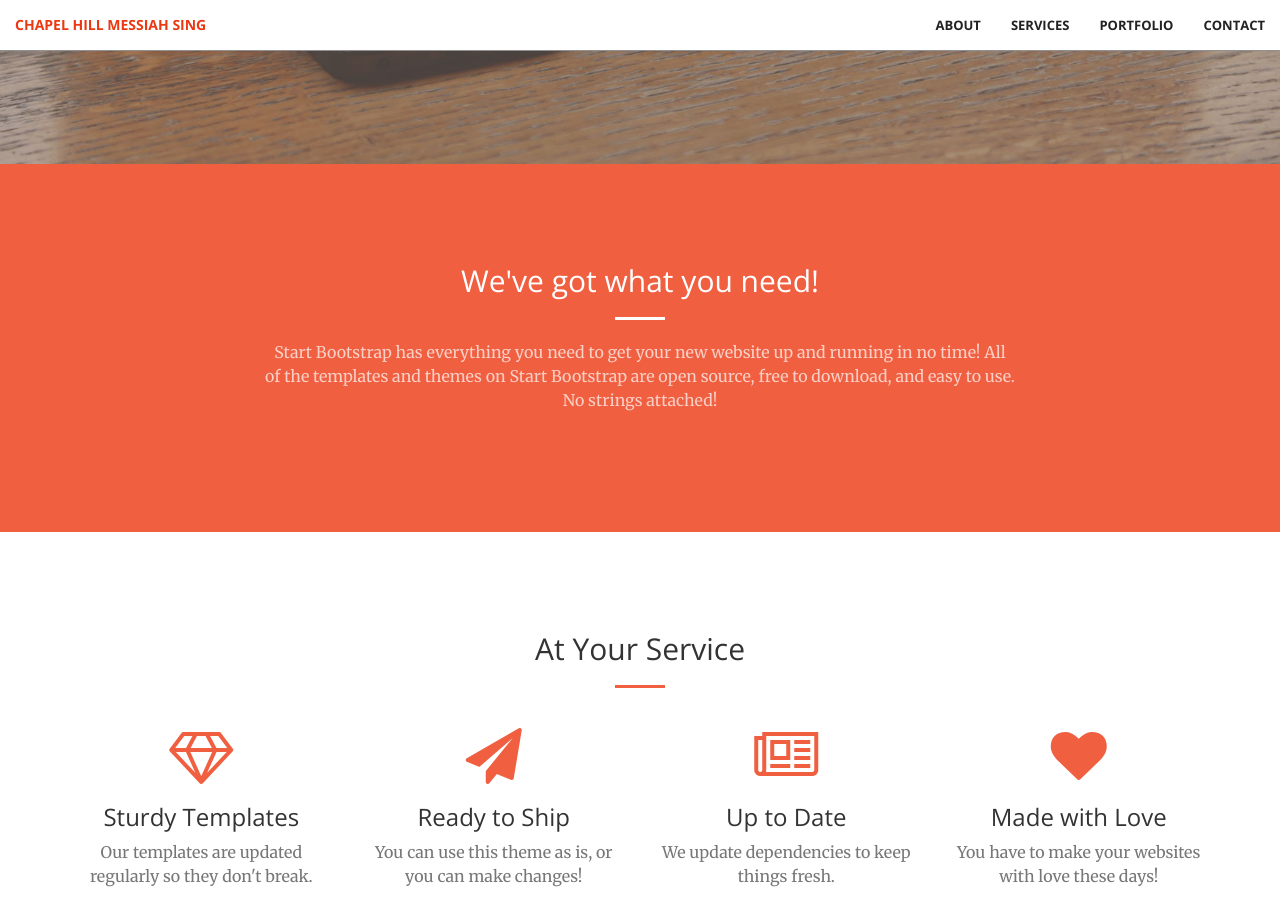
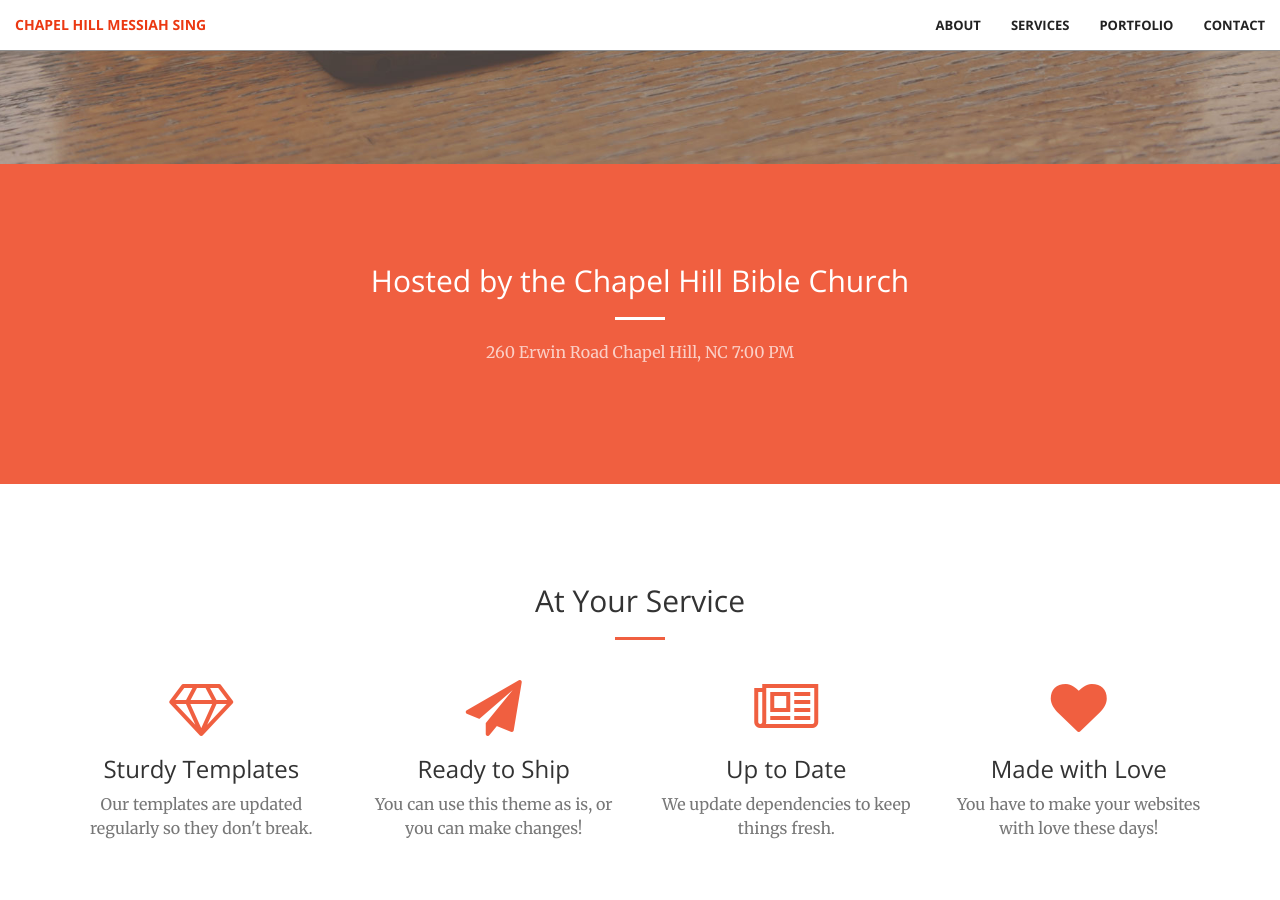
Before and after one commit to chapelhillmessiah/chapelhillmessiah.github.io, a Jekyll site: the page built from index-jekyll.html, in a window 1280 px wide and 900 px high, scrolled down 736 px. Built offline with Jekyll 4.4.1, drawn with Linux system fonts in a browser that asks for light colours.

Commit message:
[call-to-action.html] added location and time

```diff
--- a/_includes/call-to-action.html
+++ b/_includes/call-to-action.html
@@ -2,9 +2,11 @@
     <div class="container">
         <div class="row">
             <div class="col-lg-8 col-lg-offset-2 text-center">
-                <h2 class="section-heading">We've got what you need!</h2>
+                <h2 class="section-heading">Hosted by the Chapel Hill Bible Church</h2>
                 <hr class="light">
-                <p class="text-faded">Start Bootstrap has everything you need to get your new website up and running in no time! All of the templates and themes on Start Bootstrap are open source, free to download, and easy to use. No strings attached!</p>
+                <p class="text-faded">260 Erwin Road
+                Chapel Hill, NC
+                7:00 PM</p>
                 <!-- <a href="#" class="btn btn-default btn-xl">Get Started!</a> --!>
             </div>
         </div>
```
